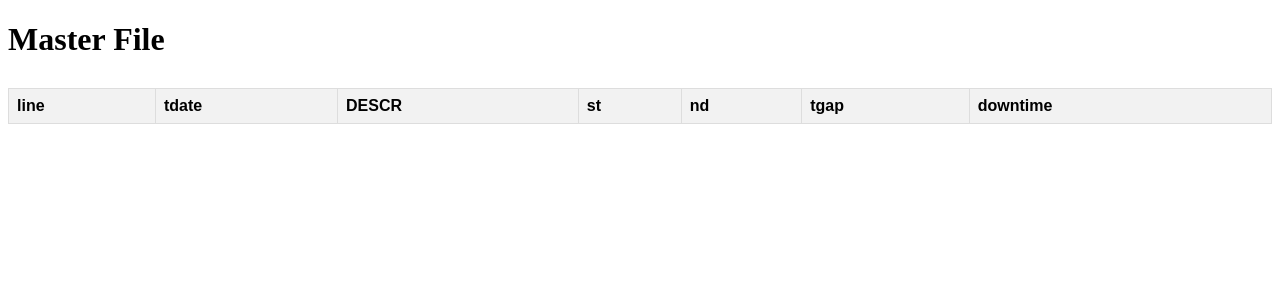
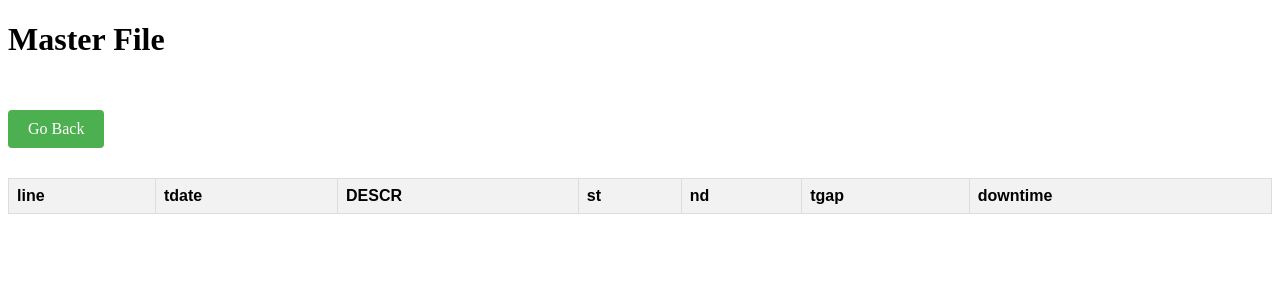
Before and after one commit to hilarytn/ParseXLS, a Flask app: page /master in a window 1280 px wide. Shown: the top 300 px of the page. Run offline with Flask 3, Linux system fonts and the light colour scheme; the visitor is signed in with stand-in values (Sample User, id 1); lists and menus that the app fills with data are empty.

Commit message:
Introduce back button

```diff
--- a/templates/master.html
+++ b/templates/master.html
@@ -55,6 +55,7 @@
 <body>
     <div class="container">
         <h1>Master File</h1>
+        <a href="{{ url_for('index') }}" class="download-btn">Go Back</a>
         {% if master_file_link %}
         <div class="download-master-container">
             <a href="/download_master" class="download-btn">Download Master File</a>
```
